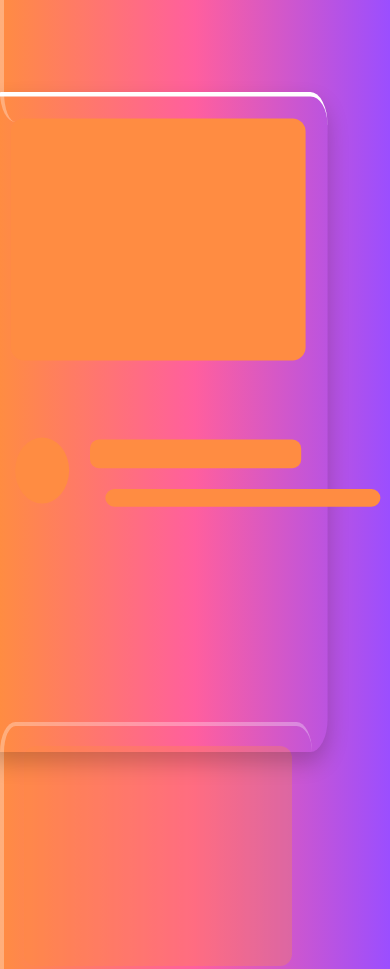
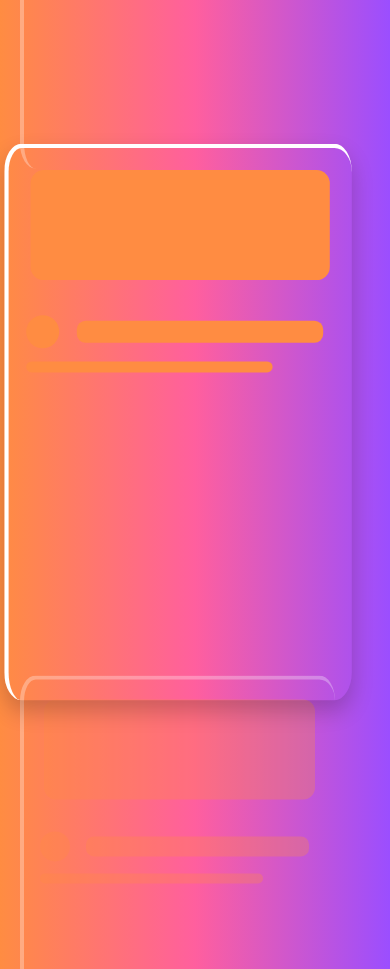
Before and after one commit to kirandhakal/cardanimation, a plain HTML site: page index.html in a window 390 px wide. Shown: the top 969 px of the page. Drawn offline with Linux system fonts and the light colour scheme.

Commit message:
Update style.css
media _added

```diff
--- a/style.css
+++ b/style.css
@@ -5,30 +5,24 @@
 }
 
 body {
-    margin: 0;
-    padding: 0;
-    overflow: hidden;
     display: flex;
     justify-content: center;
     align-items: center;
     height: 100vh;
     background: linear-gradient(to right, #ff8c42, #ff5f9e, #9b4eff);
-
 }
 
 .container {
     position: relative;
-    width: 800px;
-    height: 600px;
+    width: 90%;
+    max-width: 800px;
+    height: 60vh;
+    max-height: 600px;
     perspective: 1000px;
-
-
-    /* background-color: aliceblue; */
-
 }
 
 .card {
-   border-radius:5% ;
+    border-radius: 5%;
     position: absolute;
     width: 80%;
     height: 100%;
@@ -37,77 +31,104 @@ body {
     transform-origin: center;
     border-top: 0.25rem solid white;
     border-left: 0.25rem solid white;
-    /* background-color: #ff8c42; */
 }
 
 .card.middle {
     opacity: 1;
     transform: scale(1.1) !important;
     z-index: 2;
-    box-shadow: 0 10px 20px rgba(0,0,0,0.2);
+    box-shadow: 0 10px 20px rgba(0, 0, 0, 0.2);
 }
 
 #card1 {
-    /* background-color: #b2cd16; */
     transform: translateY(-100%);
 }
 
 #card2 {
-    /* background-color: #c8c3c3; */
     transform: translateY(0);
-
 }
 
 #card3 {
-    /* background-color: #00A651; */
     transform: translateY(100%);
 }
 
 .card-content {
-
     margin: 20px;
-    height: 220px;
+    height: 30%;
     background: rgba(255, 255, 255, 0.1);
     border-radius: 12px;
     margin-bottom: 1rem;
-    background-color:  #ff8c42;
+    background-color: #ff8c42;
 }
 
 .card-footer {
-
-    padding: 1.5rem;
+    padding: 1rem;
     display: flex;
     flex-direction: column;
     gap: 0.75rem;
 }
 
 .second-box {
-
     display: flex;
     align-items: center;
-    gap: 1.2rem;
+    gap: 1rem;
 }
 
 .circle {
-    margin-top: 30px;
-    width: 60px;
-    height: 60px;
-    background:  #ff8c42;
+    width: 50px;
+    height: 50px;
+    background: #ff8c42;
     border-radius: 50%;
 }
 
 .title-line {
-    height: 26px;
-    width: 90%;
-    background:  #ff8c42;
+    height: 20px;
+    width: 60%;
+    background: #ff8c42;
     border-radius: 8px;
 }
 
 .small-line {
-    margin-top: -25px;
-    height: 16px;
-    width: 250px;
-    background:  #ff8c42;
+    height: 10px;
+    width: 50%;
+    background: #ff8c42;
     border-radius: 8px;
-    margin-left: 82px;
 }
+
+@media (max-width: 768px) {
+    .card-content {
+        height: 25%;
+    }
+
+    .circle {
+        width: 40px;
+        height: 40px;
+    }
+
+    .title-line {
+        width: 70%;
+    }
+
+    .small-line {
+        width: 60%;
+    }
+}
+
+@media (max-width: 480px) {
+    .card {
+        width: 90%;
+    }
+
+    .card-content {
+        height: 20%;
+    }
+
+    .circle {
+        width: 30px;
+        height: 30px;
+    }
+
+    .title-line, .small-line {
+        width: 80%;
+    }
+}
```
